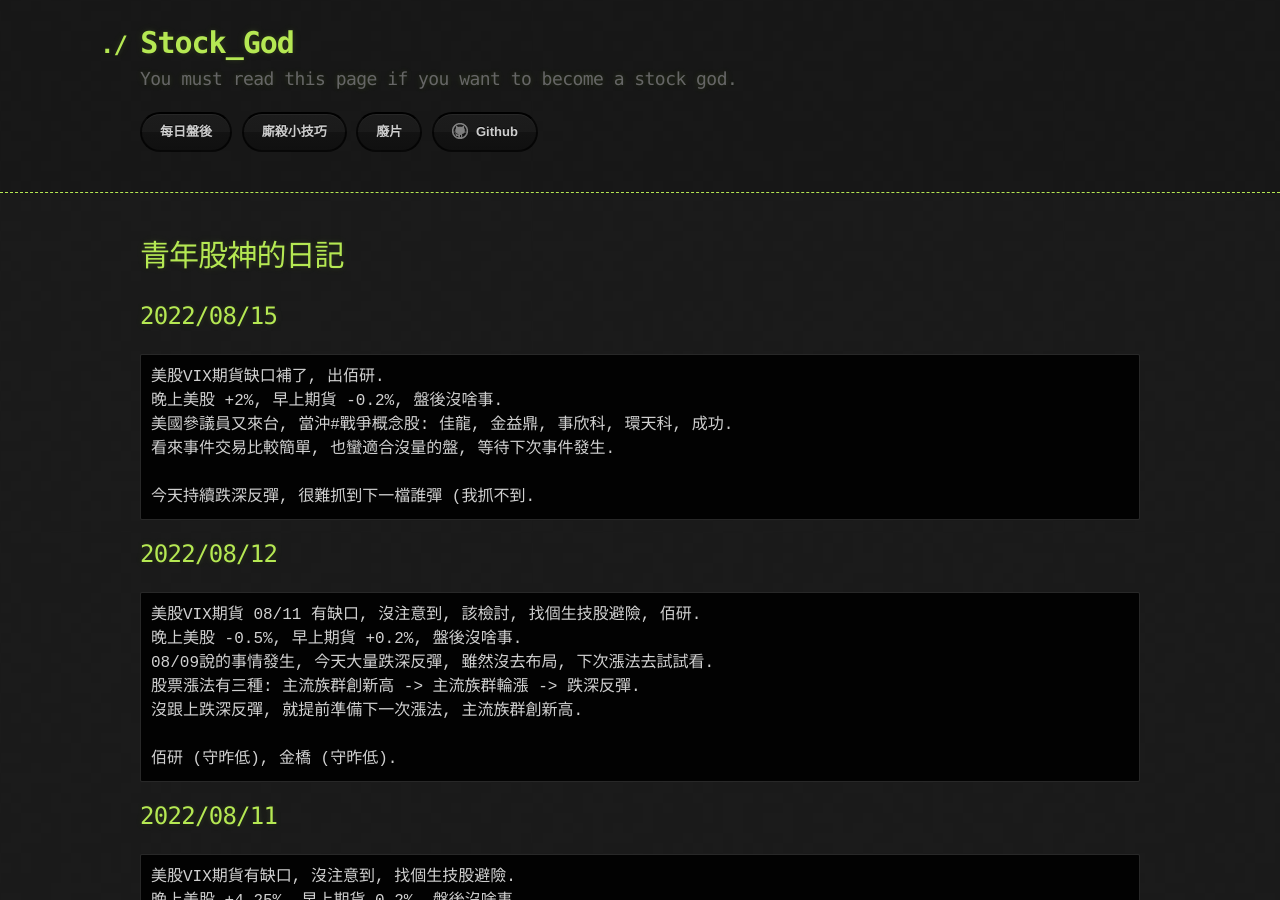
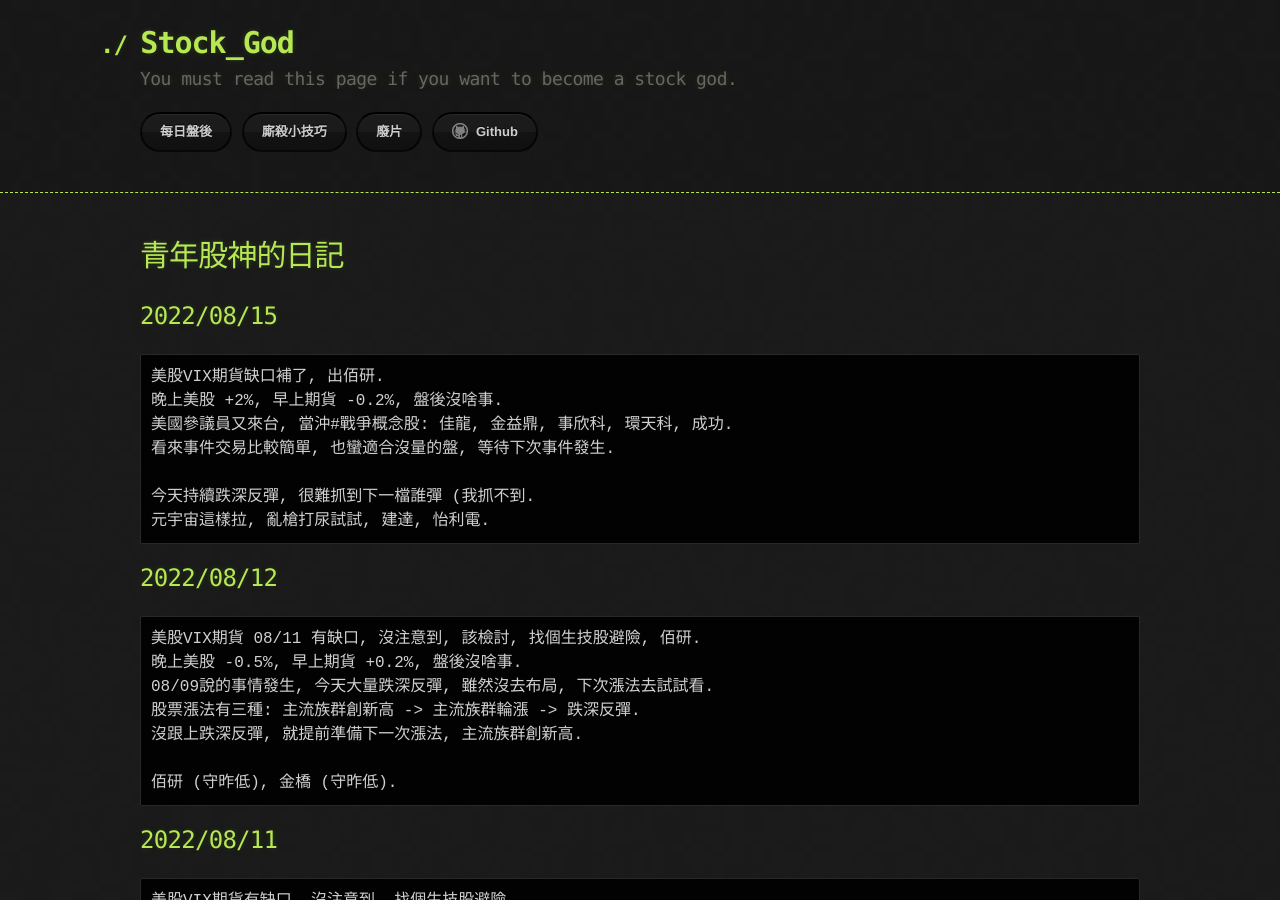
Before and after one commit to lepg5487/Stock_God, a Jekyll site: the page built from index.md, in a window 1280 px wide and 900 px high. Built offline with Jekyll 4.4.1, drawn with Linux system fonts in a browser that asks for light colours; our own code applies the rules of GitHub Pages for plain Markdown files.

Commit message:
Update index.md

````diff
--- a/index.md
+++ b/index.md
@@ -12,6 +12,7 @@ layout: testlayouts
 看來事件交易比較簡單, 也蠻適合沒量的盤, 等待下次事件發生.
 
 今天持續跌深反彈, 很難抓到下一檔誰彈 (我抓不到.
+元宇宙這樣拉, 亂槍打尿試試, 建達, 怡利電.
 ```
 
 ## 2022/08/12
````
